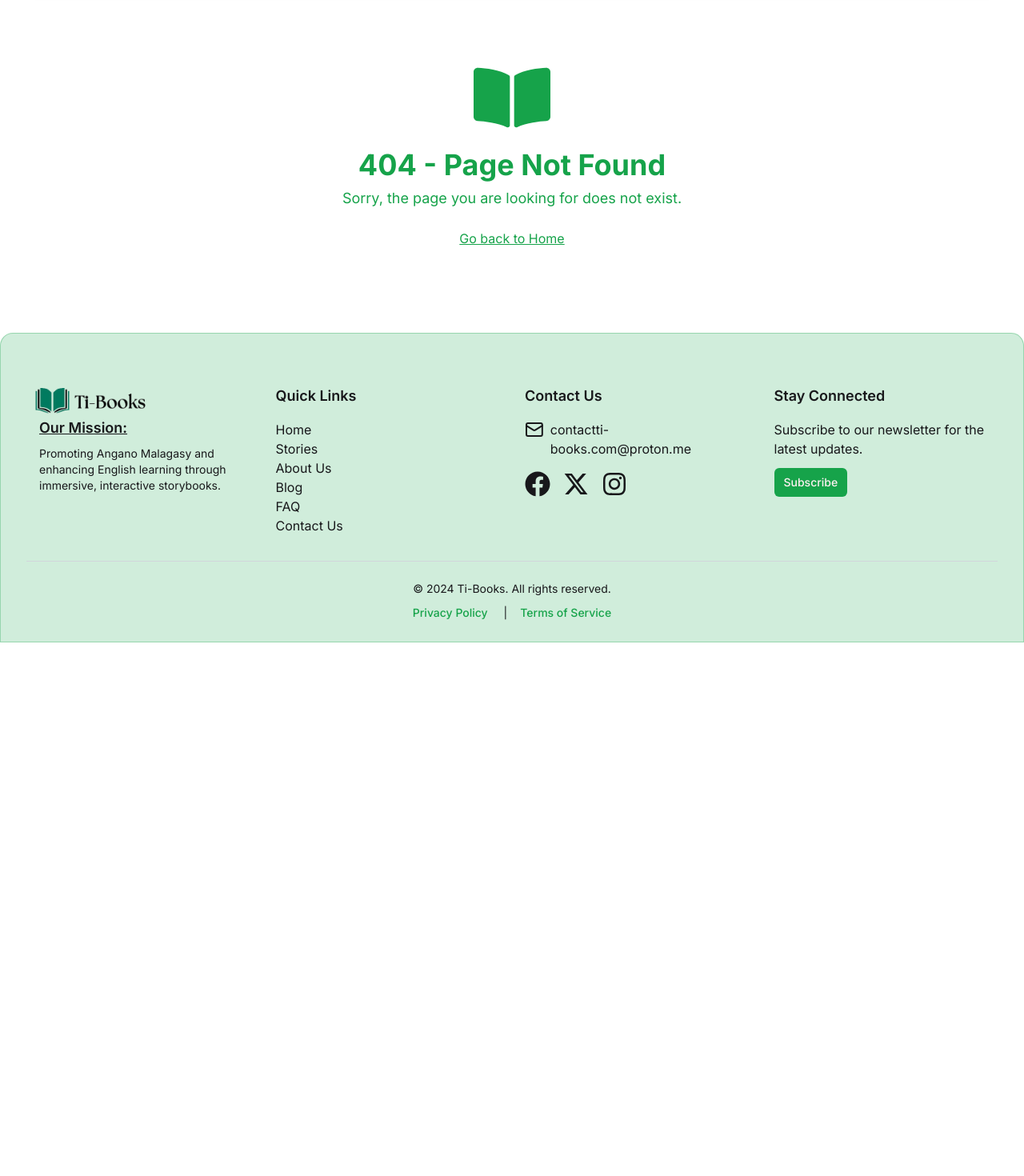
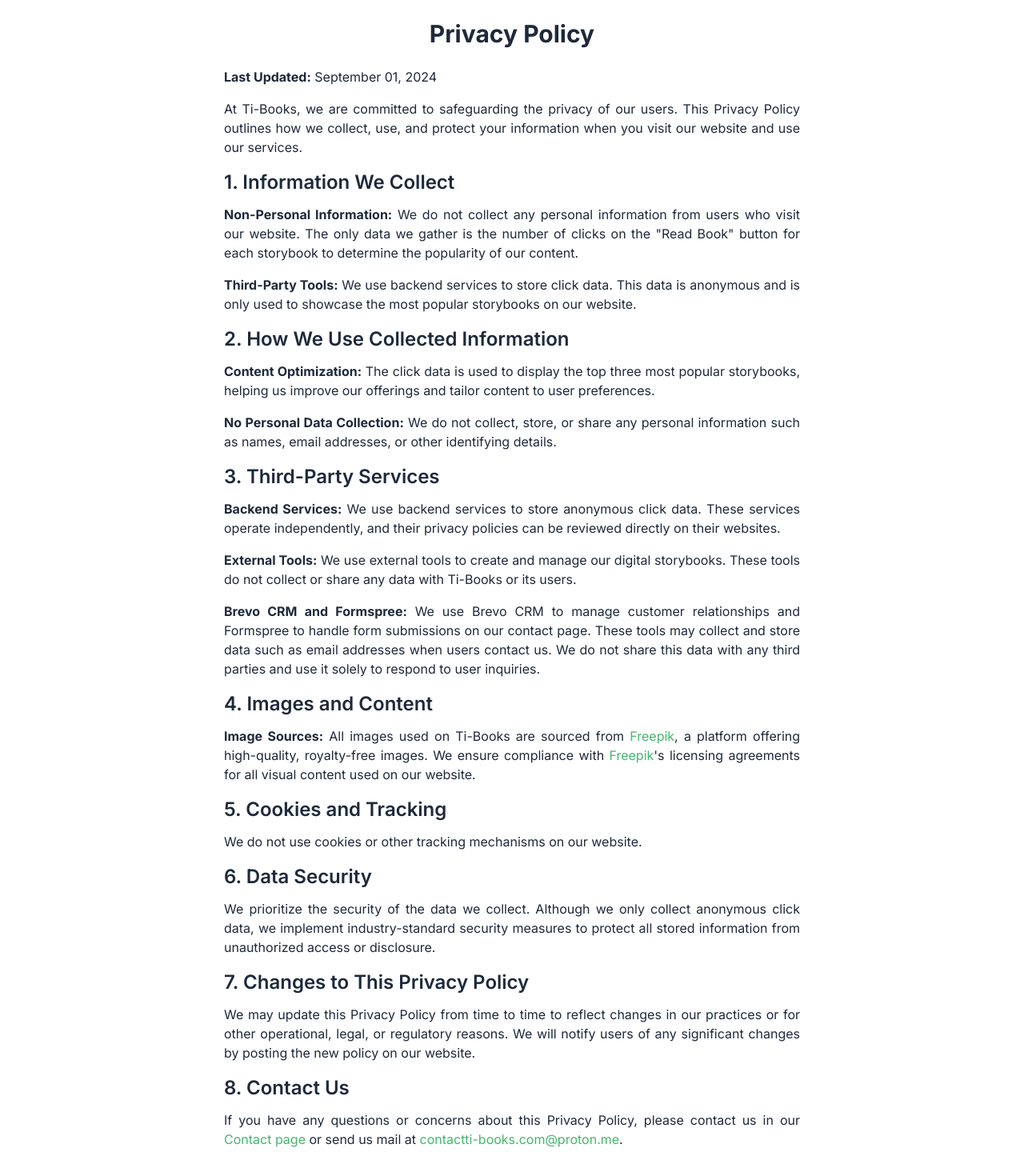
Before and after one commit to Toukoms/ti-books, a Next.js app: page /privacy in a window 1280 px wide. Before the commit this address had no page. Shown: the part 80-1550 px from the top of the page at 80% size. Before the commit the page ends 883 px from the top, so only its background shows below. Built offline with nearby package versions, Linux system fonts and the light colour scheme.

Commit message:
feat: add privacy policy.

```diff
--- /dev/null
+++ b/src/app/privacy/page.tsx
@@ -0,0 +1,132 @@
+import Link from "next/link";
+import React from "react";
+
+const PrivacyPolicy: React.FC = () => {
+  return (
+    <div className="container max-w-screen-md p-6 mx-auto text-justify text-slate-800">
+      <h1 className="mb-6 text-3xl font-bold text-center">Privacy Policy</h1>
+
+      <p className="mb-4">
+        <strong>Last Updated:</strong> September 01, 2024
+      </p>
+
+      <p className="mb-4">
+        At Ti-Books, we are committed to safeguarding the privacy of our users.
+        This Privacy Policy outlines how we collect, use, and protect your
+        information when you visit our website and use our services.
+      </p>
+
+      <h2 className="mb-3 text-2xl font-semibold">1. Information We Collect</h2>
+      <p className="mb-4">
+        <strong>Non-Personal Information:</strong> We do not collect any
+        personal information from users who visit our website. The only data we
+        gather is the number of clicks on the &quot;Read Book&quot; button for
+        each storybook to determine the popularity of our content.
+      </p>
+      <p className="mb-4">
+        <strong>Third-Party Tools:</strong> We use backend services to store
+        click data. This data is anonymous and is only used to showcase the most
+        popular storybooks on our website.
+      </p>
+
+      <h2 className="mb-3 text-2xl font-semibold">
+        2. How We Use Collected Information
+      </h2>
+      <p className="mb-4">
+        <strong>Content Optimization:</strong> The click data is used to display
+        the top three most popular storybooks, helping us improve our offerings
+        and tailor content to user preferences.
+      </p>
+      <p className="mb-4">
+        <strong>No Personal Data Collection:</strong> We do not collect, store,
+        or share any personal information such as names, email addresses, or
+        other identifying details.
+      </p>
+
+      <h2 className="mb-3 text-2xl font-semibold">3. Third-Party Services</h2>
+      <p className="mb-4">
+        <strong>Backend Services:</strong> We use backend services to store
+        anonymous click data. These services operate independently, and their
+        privacy policies can be reviewed directly on their websites.
+      </p>
+      <p className="mb-4">
+        <strong>External Tools:</strong> We use external tools to create and
+        manage our digital storybooks. These tools do not collect or share any
+        data with Ti-Books or its users.
+      </p>
+      <p className="mb-4">
+        <strong>Brevo CRM and Formspree:</strong> We use Brevo CRM to manage
+        customer relationships and Formspree to handle form submissions on our
+        contact page. These tools may collect and store data such as email
+        addresses when users contact us. We do not share this data with any
+        third parties and use it solely to respond to user inquiries.
+      </p>
+
+      <h2 className="mb-3 text-2xl font-semibold">4. Images and Content</h2>
+      <p className="mb-4">
+        <strong>Image Sources:</strong> All images used on Ti-Books are sourced
+        from{" "}
+        <Link
+          href="https://www.freepik.com/free-ai-image/scene-with-young-children-playing-nature-outdoors_186029747.htm#fromView=search&page=1&position=0&uuid=e294dd9f-117f-4d7e-9c53-4bf429b3f7bd"
+          className="text-primary/80 hover:text-primary hover:underline"
+        >
+          Freepik
+        </Link>
+        , a platform offering high-quality, royalty-free images. We ensure
+        compliance with{" "}
+        <Link
+          href="https://www.freepik.com/free-ai-image/scene-with-young-children-playing-nature-outdoors_186029747.htm#fromView=search&page=1&position=0&uuid=e294dd9f-117f-4d7e-9c53-4bf429b3f7bd"
+          className="text-primary/80 hover:text-primary hover:underline"
+        >
+          Freepik
+        </Link>
+        &apos;s licensing agreements for all visual content used on our website.
+      </p>
+
+      <h2 className="mb-3 text-2xl font-semibold">5. Cookies and Tracking</h2>
+      <p className="mb-4">
+        We do not use cookies or other tracking mechanisms on our website.
+      </p>
+
+      <h2 className="mb-3 text-2xl font-semibold">6. Data Security</h2>
+      <p className="mb-4">
+        We prioritize the security of the data we collect. Although we only
+        collect anonymous click data, we implement industry-standard security
+        measures to protect all stored information from unauthorized access or
+        disclosure.
+      </p>
+
+      <h2 className="mb-3 text-2xl font-semibold">
+        7. Changes to This Privacy Policy
+      </h2>
+      <p className="mb-4">
+        We may update this Privacy Policy from time to time to reflect changes
+        in our practices or for other operational, legal, or regulatory reasons.
+        We will notify users of any significant changes by posting the new
+        policy on our website.
+      </p>
+
+      <h2 className="mb-3 text-2xl font-semibold">8. Contact Us</h2>
+      <p className="mb-4">
+        If you have any questions or concerns about this Privacy Policy, please
+        contact us in our{" "}
+        <Link
+          href="/contact"
+          className="text-primary/80 hover:text-primary hover:underline"
+        >
+          Contact page{" "}
+        </Link>
+        or send us mail at{" "}
+        <Link
+          href="mailto:contactti-books.com@proton.me"
+          className="text-primary/80 hover:text-primary hover:underline"
+        >
+          contactti-books.com@proton.me
+        </Link>
+        .
+      </p>
+    </div>
+  );
+};
+
+export default PrivacyPolicy;
--- a/src/components/layout/footer.tsx
+++ b/src/components/layout/footer.tsx
@@ -138,7 +138,7 @@ const Footer = () => {
           <p>© 2024 Ti-Books. All rights reserved.</p>
           <p>
             <Link
-              href="/privacy-policy"
+              href="/privacy"
               className={cn(buttonVariants({ variant: "link" }))}
             >
               Privacy Policy
```
